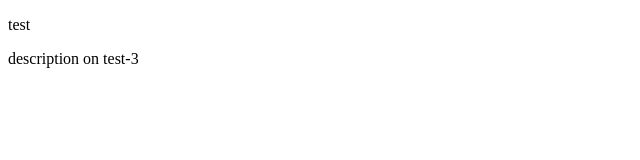
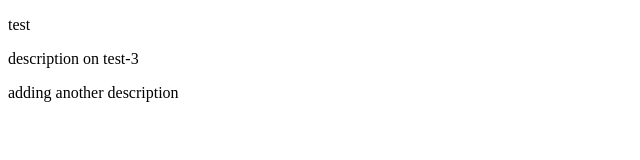
Before and after one commit to jlcomputerservices/test-repo101, a plain HTML site: page index.html in a window 1280 px wide. Shown: the whole page, without its empty margins (0-640 px from the left). Drawn offline with Linux system fonts and the light colour scheme.

Commit message:
test-3 adding another descriptionn

```diff
--- a/index.html
+++ b/index.html
@@ -18,6 +18,7 @@
         <![endif]-->
         <p>test</p>
         <p>description on test-3</p>
+        <p>adding another description</p>
         <script src=""></script>
     </body>
 </html>
```
